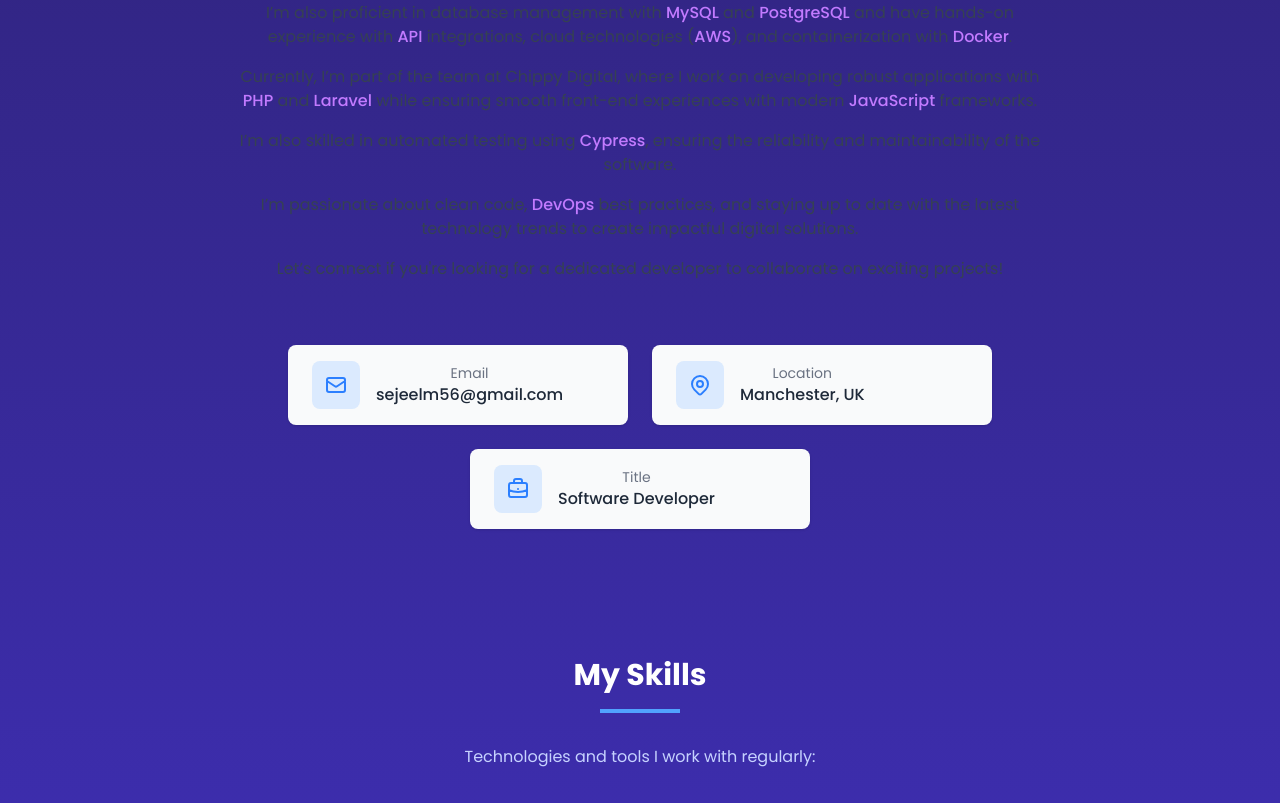
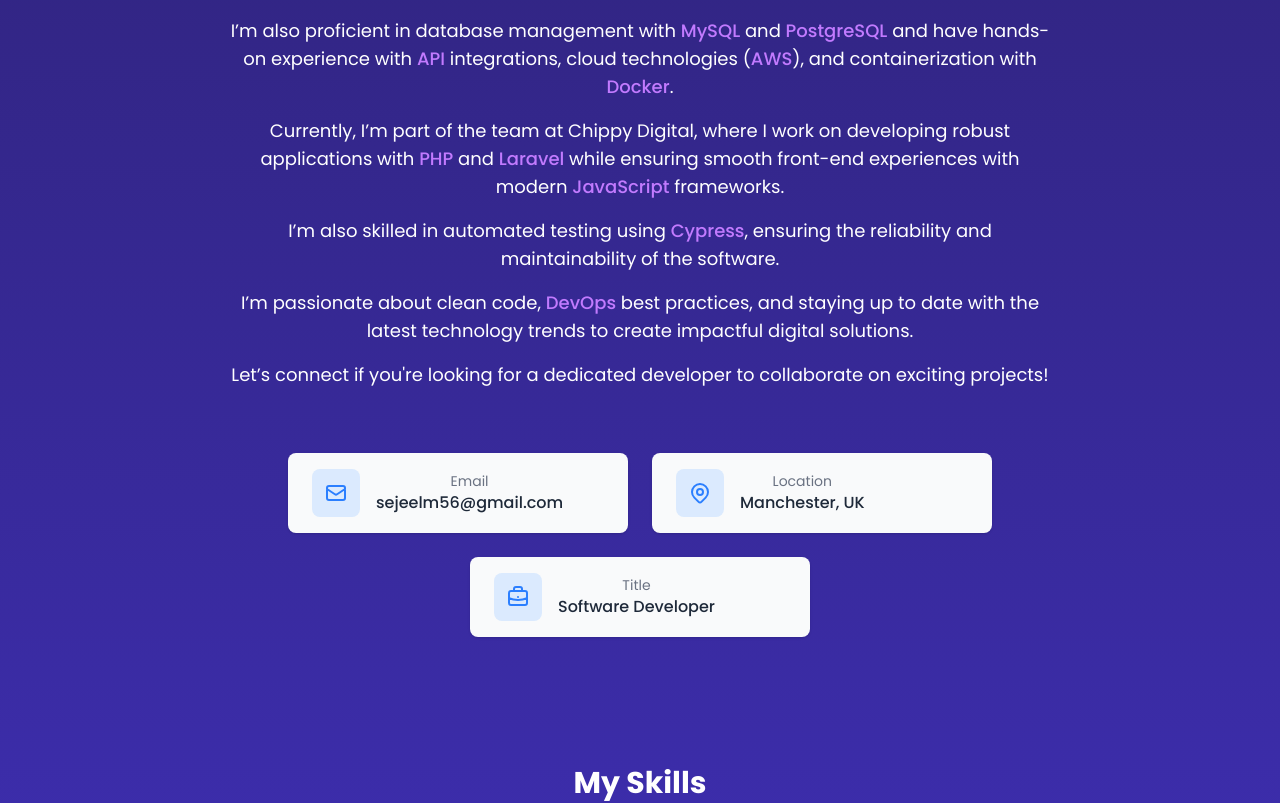
Before and after one commit to SejeelTauseef56/sejeel_repository, a React (Vite) app: page / in a window 1280 px wide. Shown: the part 1095-1898 px from the top of the page. Built offline with nearby package versions, Linux system fonts and the light colour scheme; no server answers; the HTML template or start-up script is replaced by a standard one.

Commit message:
colour change

```diff
--- a/src/components/About.jsx
+++ b/src/components/About.jsx
@@ -46,13 +46,13 @@
         <div className="flex flex-col items-center justify-center">
           {/* About Text with Highlighted Tech Terms */}
           <div className="w-full md:w-2/3 mx-auto text-center">
-            <div className="prose prose-lg dark:prose-invert max-w-none">
+            <div className="prose prose-xl dark:prose-invert max-w-none">
               {aboutContent.description
                 .split("\n\n")
                 .map((paragraph, index) => (
                   <div
                     key={index}
-                    className="mb-4 text-gray-700 dark:text-gray-300"
+                    className="mb-4 text-white dark:text-gray-100 text-lg"
                   >
                     {highlightTechInText(paragraph)}
                   </div>
--- a/src/components/Projects.jsx
+++ b/src/components/Projects.jsx
@@ -184,7 +184,7 @@
         <div className="mx-auto max-w-3xl text-center mb-12">
           <h2 className="text-3xl font-bold mb-4">My Projects</h2>
           <div className="h-1 w-20 bg-blue-500 mx-auto mb-8"></div>
-          <p className="text-gray-700 dark:text-gray-300">
+          <p className="text-gray-700 dark:text-gray-100">
             Here are some of the projects I've worked on. Click on any project
             to learn more.
           </p>
--- a/src/components/Skills.jsx
+++ b/src/components/Skills.jsx
@@ -74,7 +74,7 @@
         <div className="mx-auto max-w-3xl text-center mb-12">
           <h2 className="text-3xl font-bold mb-4 text-white">{skills.title}</h2>
           <div className="h-1 w-20 bg-blue-400 mx-auto mb-8"></div>
-          <p className="text-indigo-200">{skills.description}</p>
+          <p className="text-gray-100">{skills.description}</p>
         </div>
 
         <div className="grid grid-cols-1 md:grid-cols-3 gap-4 max-w-6xl mx-auto">
```
